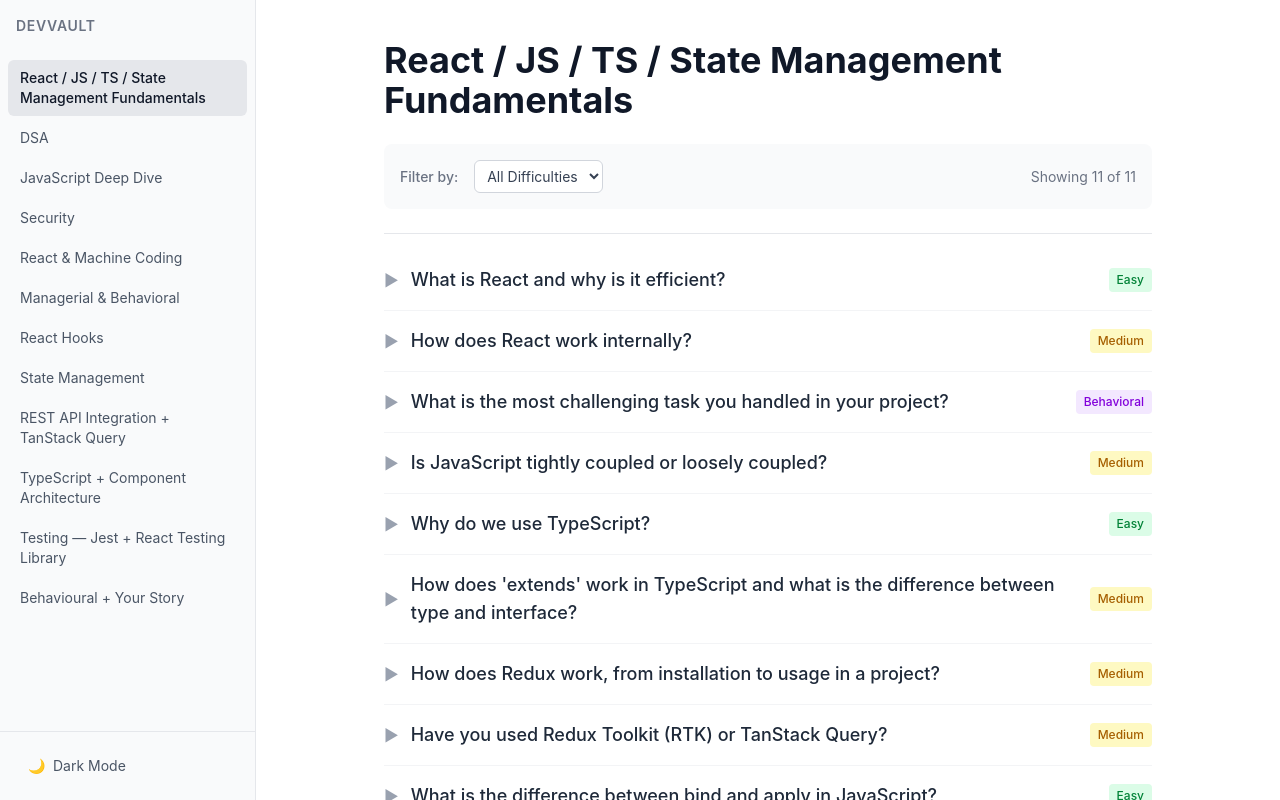
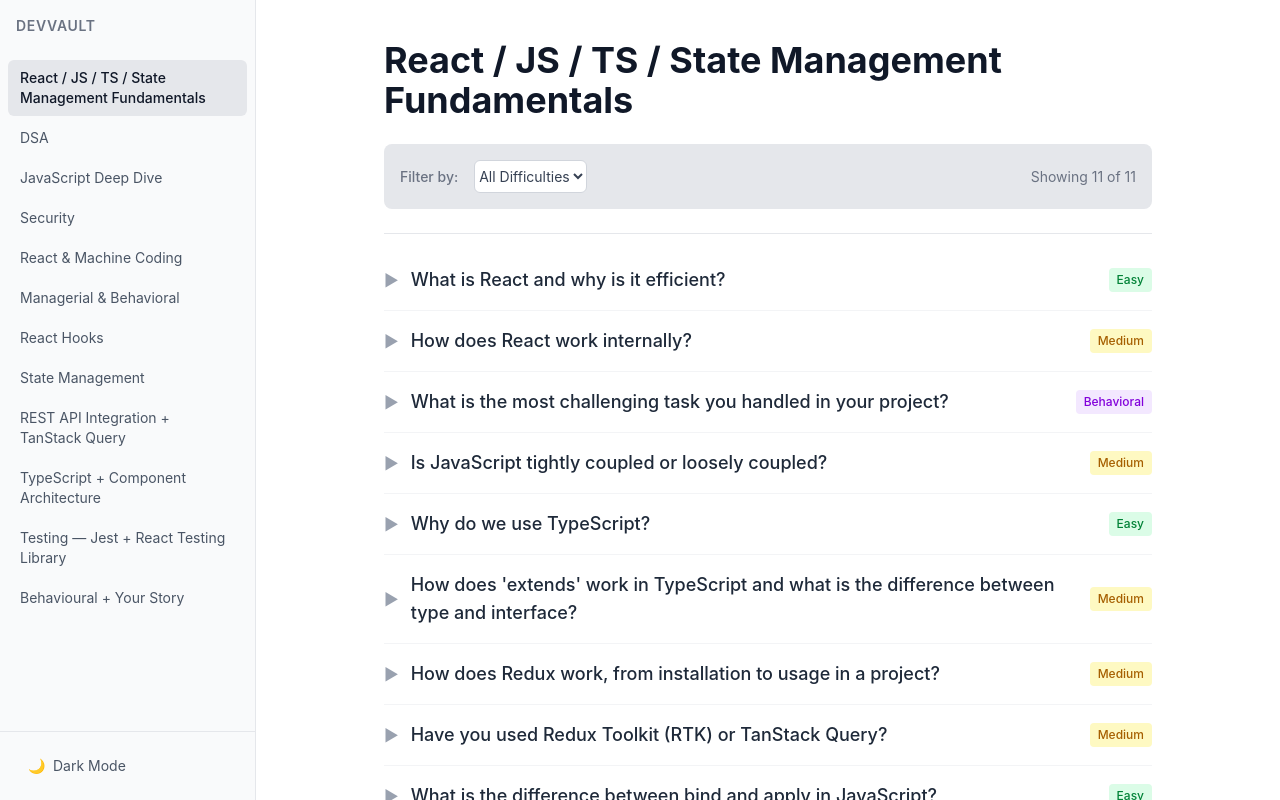
Before and after one commit to Prathamesh1734/devvault, a React (Vite) app: page / in a window 1280 px wide. Built offline with nearby package versions, Linux system fonts and the light colour scheme.

Commit message:
changed css for filter background not good for light mode

```diff
--- a/src/components/ContentPanel.jsx
+++ b/src/components/ContentPanel.jsx
@@ -33,7 +33,7 @@
         </h1>
 
         {/* Filter Controls */}
-        <div className="flex flex-wrap gap-4 items-center bg-gray-50 dark:bg-white/5 p-4 rounded-lg">
+        <div className="flex flex-wrap gap-4 items-center bg-gray-200 dark:bg-white/3 p-4 rounded-lg">
           <span className="text-sm font-medium text-gray-500 dark:text-gray-400">
             Filter by:
           </span>
@@ -43,7 +43,7 @@
             <select
               value={selectedDifficulty}
               onChange={(e) => setSelectedDifficulty(e.target.value)}
-              className="bg-white dark:bg-[#202020] border border-gray-300 dark:border-gray-700 text-gray-700 dark:text-gray-200 text-sm rounded-md px-2 py-1.5 focus:outline-none focus:ring-2 focus:ring-blue-500 transition-colors"
+              className="bg-white dark:bg-[#202020] border border-gray-300 dark:border-gray-700 text-gray-700 dark:text-gray-200 text-sm rounded-md px2 py-1.5 focus:outline-none focus:ring-2 focus:ring-blue-500 transition-colors"
             >
               {difficulties.map((diff) => (
                 <option key={diff} value={diff}>
```
